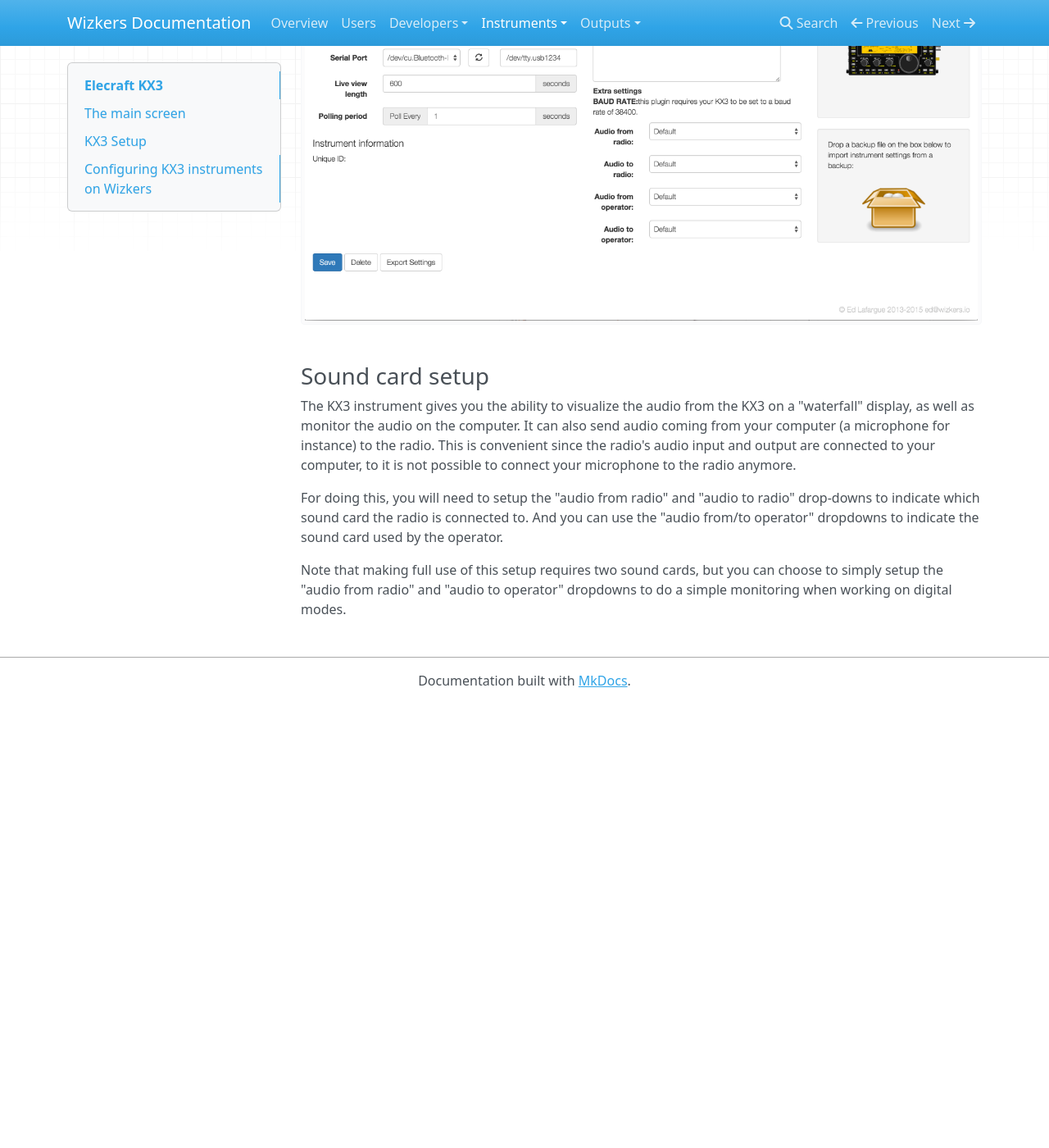
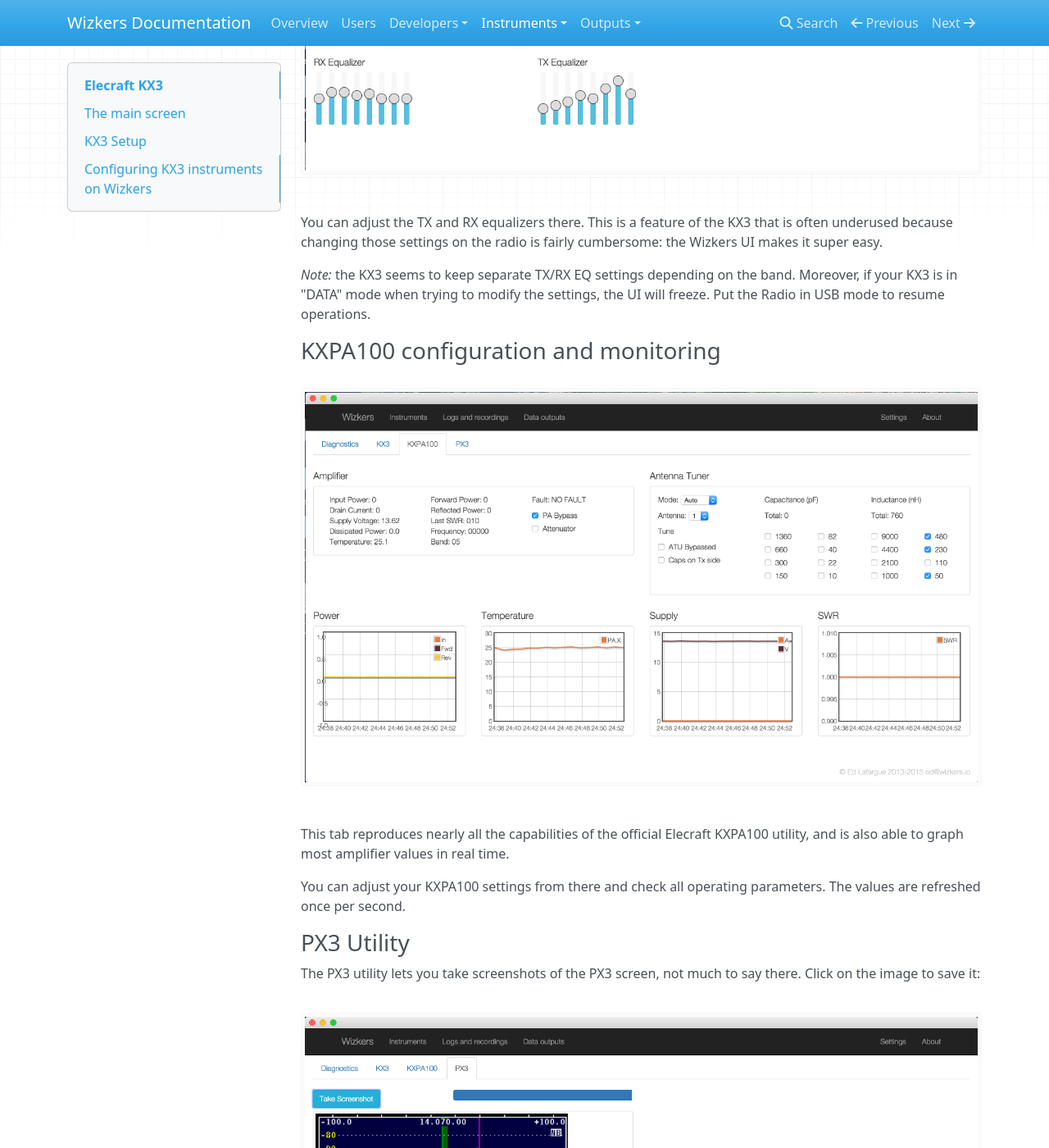
Before and after one commit to elafargue/wizkers-doc, an MkDocs documentation site: the page built from docs/ins/elecraft-kx3.md, in a window 1280 px wide and 1400 px high, scrolled down 2706 px. Shown: the whole window at 82% size. Built offline with MkDocs 1.6.1, drawn with Linux system fonts in a browser that asks for light colours; nearby versions of some CDN libraries; old or Windows-style settings are respelled for this version of MkDocs; before the commit the page ends 3564 px from its top, so only the background shows below that; some of the changed text lies outside the part shown.

Commit message:
KX3 instrument documentation: first complete release.

```diff
--- a/docs/ins/elecraft-kx3.md
+++ b/docs/ins/elecraft-kx3.md
@@ -45,15 +45,32 @@
 
 ### KX3 diagnostics
 
+![KX3 Diag](img/kx3-settings-1.png)
+
+This screen is a quick summary of the current state of the KX-line setup: KX3, KXPA100 and PX3 configurations, options etc.
+
+### Audio settings
+
+![KX3 audio](img/kx3-settings-eq.png)
+
+You can adjust the TX and RX equalizers there. This is a feature of the KX3 that is often underused because changing those settings on the radio is fairly cumbersome: the Wizkers UI makes it super easy.
+
+_Note:_ the KX3 seems to keep separate TX/RX EQ settings depending on the band. Moreover, if your KX3 is in "DATA" mode when trying to modify the settings, the UI will freeze. Put the Radio in USB mode to resume operations.
 
 ### KXPA100 configuration and monitoring
 
+![KXPA100 Config](img/kx3-settings-kxpa100.png)
+
 This tab reproduces nearly all the capabilities of the official Elecraft KXPA100 utility, and is also able to graph most amplifier values in real time.
+
+You can adjust your KXPA100 settings from there and check all operating parameters. The values are refreshed once per second.
 
 
 ### PX3 Utility
 
-The PX3 utility lets you take screenshots of the PX3 screen.
+The PX3 utility lets you take screenshots of the PX3 screen, not much to say there. Click on the image to save it:
+
+![PX3 Screenshot](img/kx3-settings-px3.png)
 
 
 
```
Also changed, not shown: docs/ins/img/kx3-main.png, docs/ins/img/kx3-settings-1.png (added), docs/ins/img/kx3-settings-eq.png (added), docs/ins/img/kx3-settings-kxpa100.png (added), docs/ins/img/kx3-settings-px3.png (added).
